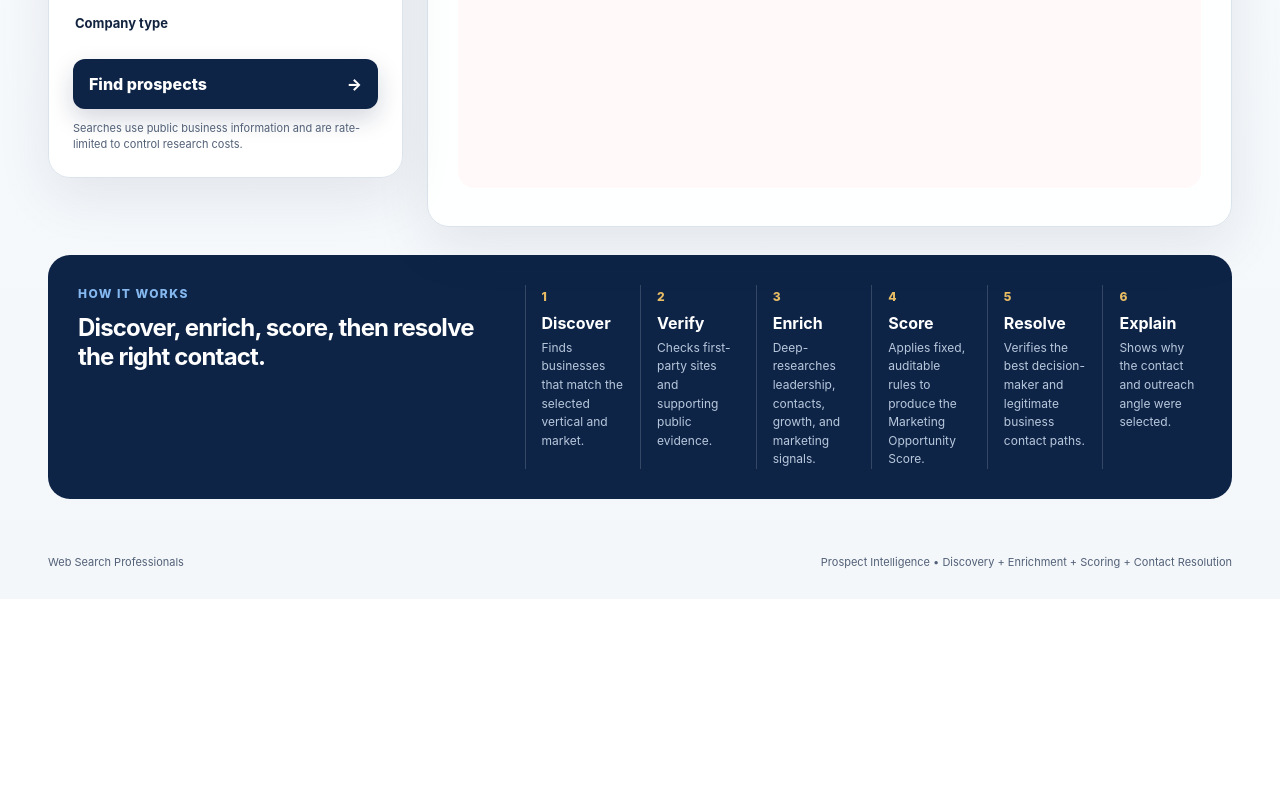
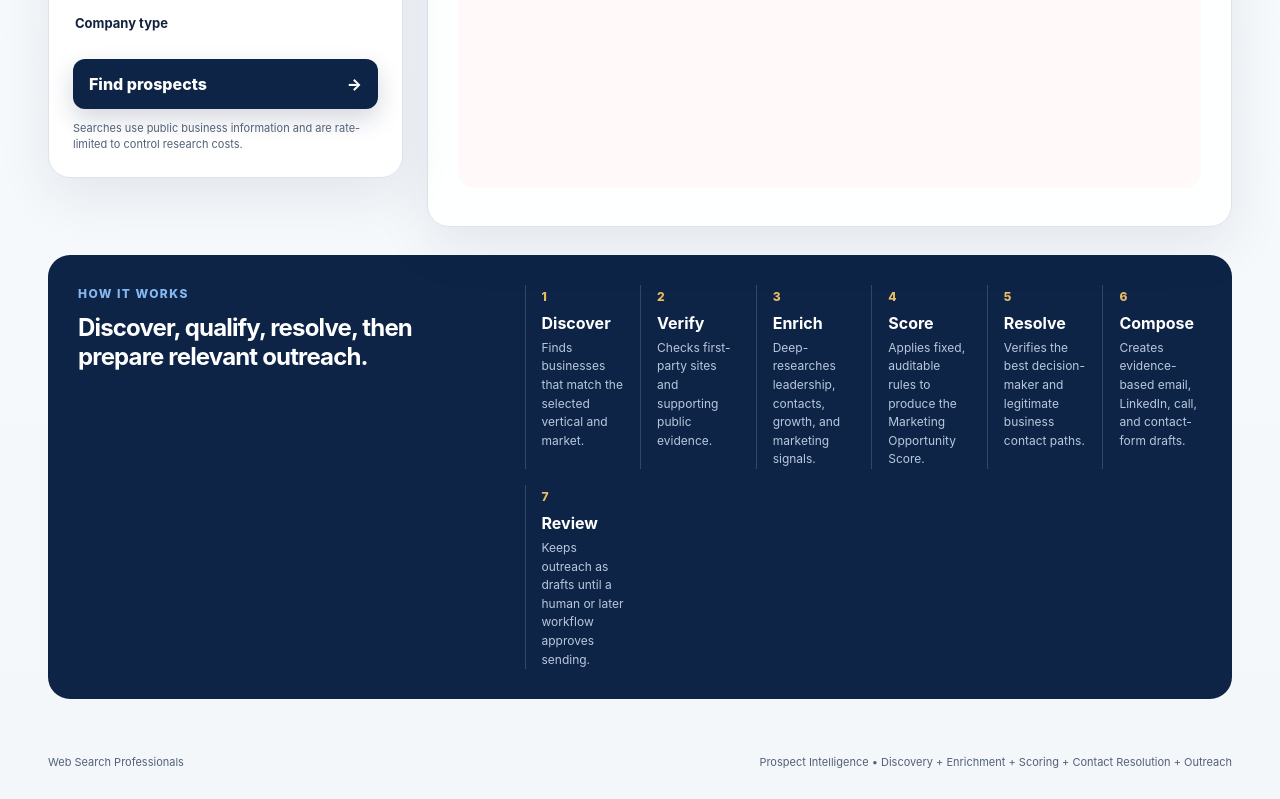
Before and after one commit to rudysellsdells-clone/agents-VIP, a website: page public/index.html in a window 1280 px wide. Shown: the part 982-1781 px from the top of the page. Before the commit the page ends 1581 px from the top, so only its background shows below. Drawn offline with Linux system fonts and the light colour scheme; no server answers.

Commit message:
Add Agent 5 to workflow UI

```diff
--- a/public/index.html
+++ b/public/index.html
@@ -184,7 +184,7 @@
     <section class="how-it-works">
       <div>
         <p class="eyebrow">How it works</p>
-        <h2>Discover, enrich, score, then resolve the right contact.</h2>
+        <h2>Discover, qualify, resolve, then prepare relevant outreach.</h2>
       </div>
       <div class="steps">
         <article>
@@ -214,8 +214,13 @@
         </article>
         <article>
           <span>6</span>
-          <h3>Explain</h3>
-          <p>Shows why the contact and outreach angle were selected.</p>
+          <h3>Compose</h3>
+          <p>Creates evidence-based email, LinkedIn, call, and contact-form drafts.</p>
+        </article>
+        <article>
+          <span>7</span>
+          <h3>Review</h3>
+          <p>Keeps outreach as drafts until a human or later workflow approves sending.</p>
         </article>
       </div>
     </section>
@@ -223,7 +228,7 @@
 
   <footer>
     <span>Web Search Professionals</span>
-    <span>Prospect Intelligence • Discovery + Enrichment + Scoring + Contact Resolution</span>
+    <span>Prospect Intelligence • Discovery + Enrichment + Scoring + Contact Resolution + Outreach</span>
   </footer>
 
   <script type="module" src="/ui.js"></script>
```
